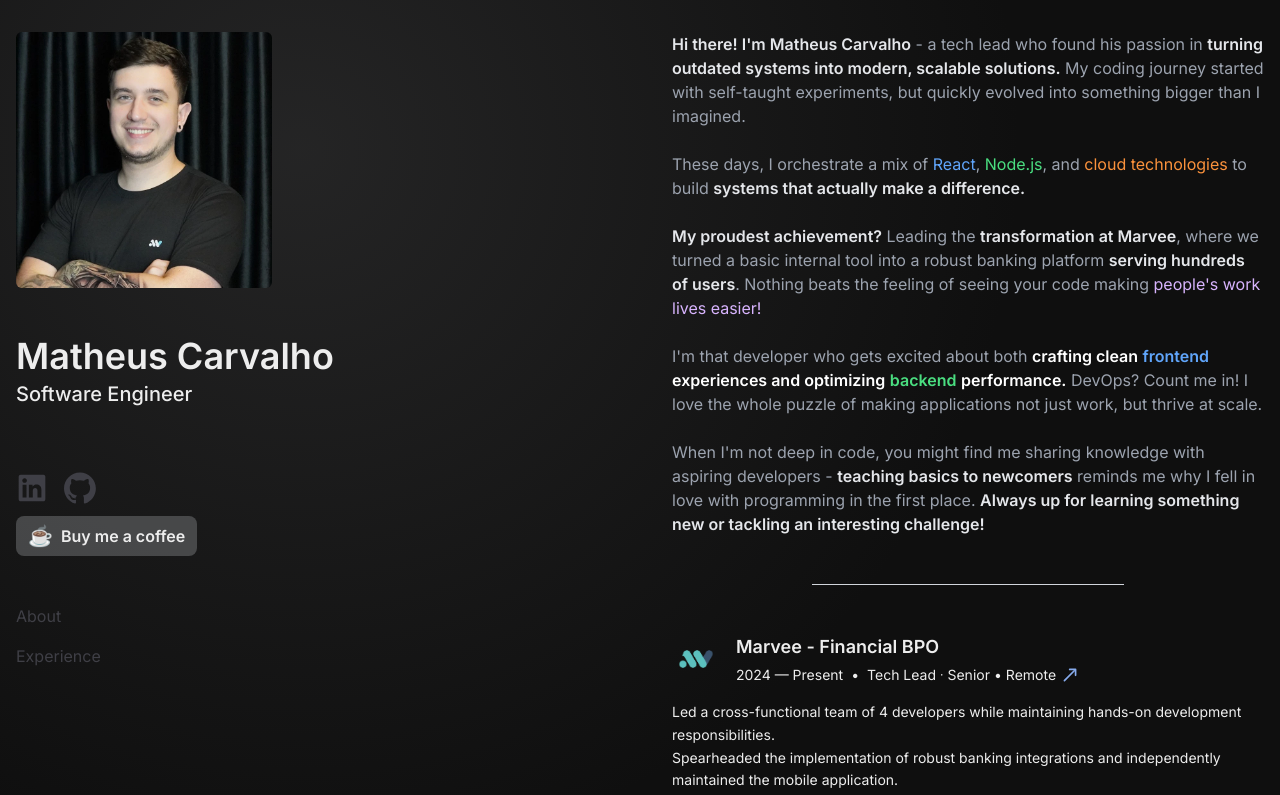
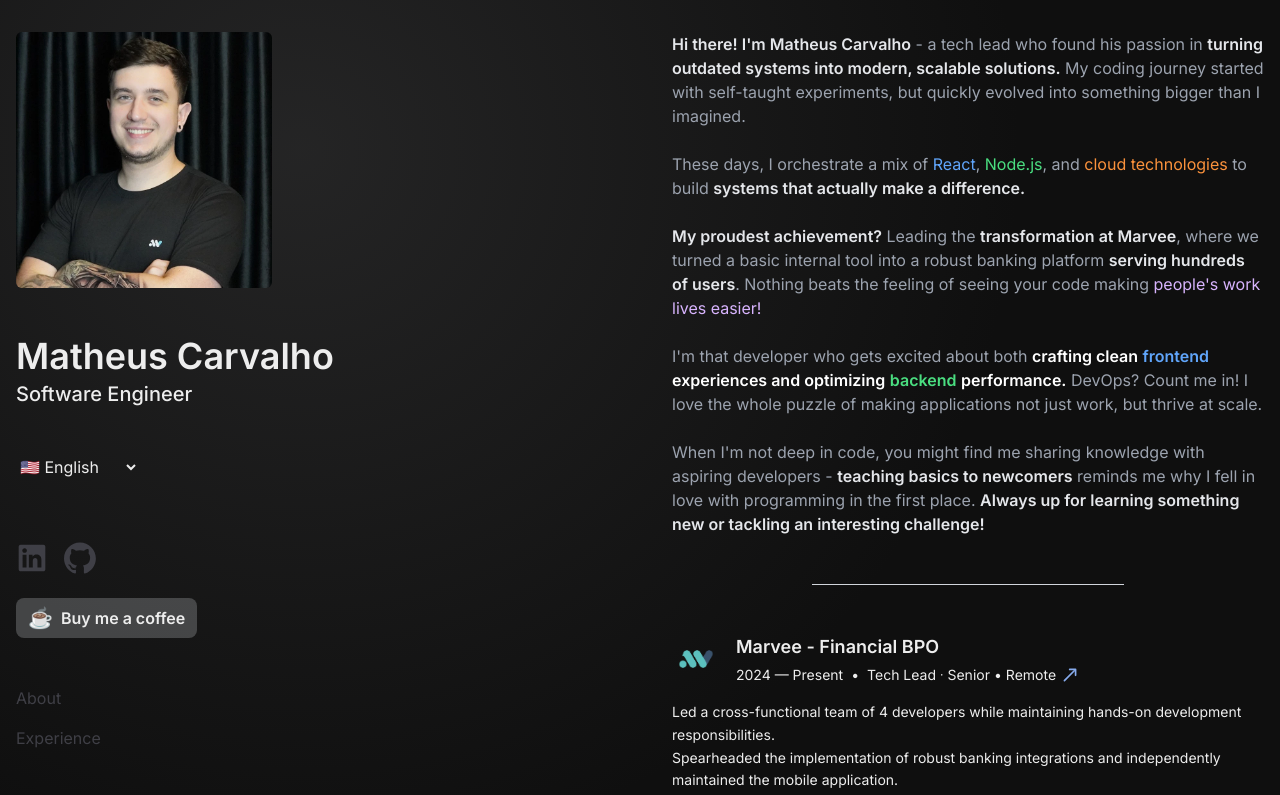
Before and after one commit to matheussss1/portifolio, a Next.js app: page /en in a window 1280 px wide. Shown: the top 795 px of the page. Built offline with nearby package versions, Linux system fonts and the light colour scheme.

Commit message:
chore: progresso

```diff
--- a/src/app/[locale]/page.tsx
+++ b/src/app/[locale]/page.tsx
@@ -1,3 +1,4 @@
+import { ChangeLocale } from "@/components/change-locale";
 import { IconGithub } from "@/components/icon-github";
 import { IconLinkedin } from "@/components/icon-linkedin";
 
@@ -9,6 +10,8 @@
 
 export default function Home() {
     const t = useTranslations();
+
+
 
     return (
         <div className="flex flex-col lg:max-w-screen-xl lg:mx-auto lg:flex-row ">
@@ -25,8 +28,10 @@
                     <div className="flex flex-col gap-1">
                         <h1 className="text-4xl font-semibold">Matheus Carvalho</h1>
                         <h2 className="text-xl font-medium">Software Engineer</h2>
+
                     </div>
-                    <div className="flex flex-col gap-3">
+                    <ChangeLocale />
+                    <div className="flex flex-col gap-6">
                         <div className="flex gap-4 mt-4 items-center">
                             <a
                                 href="https://www.linkedin.com/in/matheus-f-carvalho/"
@@ -67,7 +72,7 @@
                         {t("header.nav.experience")}
                     </a>
                 </nav>
-            </header>
+            </header >
             <main className="flex flex-col flex-1 lg:py-8 pb-20 gap-12 min-h-96">
                 <div id="about">
                     <h2 className="text-md uppercase tracking-widest font-semibold py-4 sticky backdrop-blur lg:sr-only top-0 px-4">
@@ -371,6 +376,6 @@
                 </div>
             </main>
             <footer></footer>
-        </div>
+        </div >
     );
 }
--- /dev/null
+++ b/src/components/change-locale.tsx
@@ -0,0 +1,19 @@
+"use client";
+
+import { redirect } from "@/i18n/routing";
+import { usePathname } from "next/navigation";
+
+
+export function ChangeLocale() {
+    const pathname = usePathname();
+    const changeLocale = (locale: string) => {
+        redirect({ href: `${locale}`, locale: locale, });
+    }
+
+    return (
+        <select className="bg-transparent w-fit" onChange={(e) => changeLocale(e.target.value)} value={pathname.split("/")[1]}>
+            <option value="en">🇺🇸 English</option>
+            <option value="br">🇧🇷 Português</option>
+        </select>
+    )
+}
```
